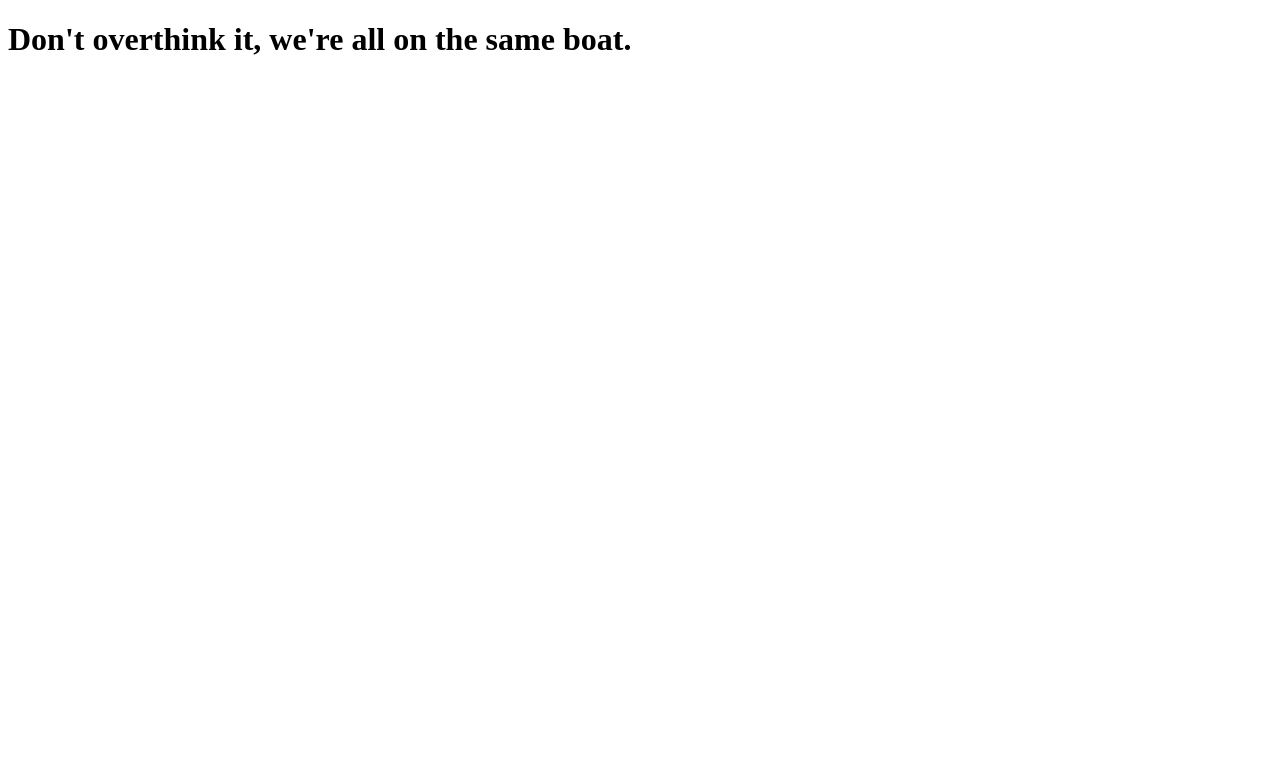
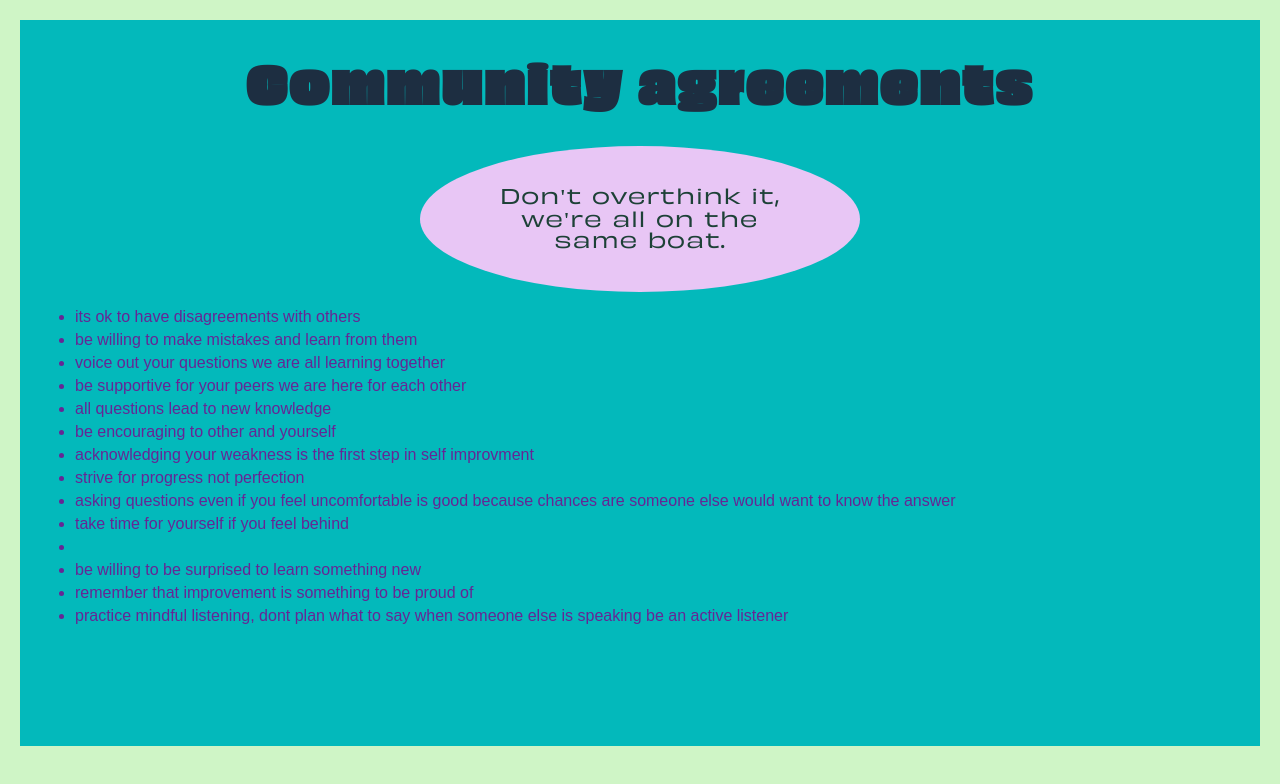
Before and after one commit to aljaf966/aljaf966.github.io, a plain HTML site: page dont-overthink-it/we-are-all/on-the-same-boat/index.html in a window 1280 px wide. Drawn offline with Linux system fonts and the light colour scheme; a web font is replaced by a local one.

Commit message:
assignment 2 lab

```diff
--- a/dont-overthink-it/we-are-all/on-the-same-boat/index.html
+++ b/dont-overthink-it/we-are-all/on-the-same-boat/index.html
@@ -2,9 +2,35 @@
 <html lang="en" dir="ltr">
   <head>
     <meta charset="utf-8">
-    <title></title>
+    <title>Community Agreements</title>
+    <link rel="stylesheet" href="styles.css"
+    <link rel="preconnect" href="https://fonts.gstatic.com">
+<link href="https://fonts.googleapis.com/css2?family=Lexend+Mega&display=swap" rel="stylesheet">
   </head>
   <body>
-    <h1>Don't overthink it, we're all on the same boat.</h1>
+    <H1> Community agreements </h1>
+      <div class="myca">
+    <h2>Don't overthink it, we're all on the same boat.</h2>
+  </div>
+    <ul>
+      <li> <a href="https://zhouq743.github.io/its-ok/to-have/disagreement/with-others/index.html">its ok to have disagreements with others </a> </li>
+      <li> <a href="https://yeongju669.github.io./be-willing/to-make-mistakes/and-learn/from-them/index.html"> be willing to make mistakes and learn from them </a> </li>
+      <li> <a href="https://chanj290.github.io/voice-out/your-questions/we-are-all/learning-together/index.html"> voice out your questions we are all learning together </a> </li>
+      <li> <a href="https://huanz967.github.io/be-supportive/for-your-peers/we-are-here/for-each-other/ "> be supportive for your peers we are here for each other </a> </li>
+      <li> <a href="https://ashleylfletch.github.io/lab-2021/all-questions/lead-to/new-knowledge/
+ "> all questions lead to new knowledge </a> </li>
+ <li> <a href="https://malog275.github.io/be-encouraging/to-others/and-yourself/index.html"> be encouraging to other and yourself </a> </li>
+ <li> <a href="https://mlim-cpu.github.io/acknowledging-your-weaknesses/is-the-first-step/in-self%20improvement/index.html"> acknowledging your weakness is the first step in self improvment </a> </li>
+ <li> <a href="https://community-uidelines.glitch.me/"> strive for progress not perfection </a> </li>
+ <li> <a href="https://ghadalkhaz.github.io/alkhg752.github.io/asking-questions/even-if-you-feel-uncomfortable/is-good/because-chances-are/someone-else-would-want-to-know-the-answer/index.html"> asking questions even if you feel uncomfortable is good because chances are someone else would want to know the answer </a> </li>
+ <li> <a href="https://lislsomeli0922.github.io/take-time/for-yourself/if-you/feel-behind/index.html"> take time for yourself if you feel behind </a> <li>
+     <li> <a href="https://trevr473.github.io/be-willing-to/be-surprised/to-learn/something-new/index.html"> be willing to be surprised to learn something new </a> </li>
+     <li> <a href="https://orilacau.github.io/remember-that-improvement/is-something-to/be-proud-of/comguide.html"> remember that improvement is something to be proud of </a> </li>
+     <li> <a href="https://miagilling.github.io/community-agreement/practice-mindful-listening/dont-plan-what-to-say/when-someone-else-is-speaking/be-an-active-listener/index.html"> practice mindful listening, dont plan what to say when someone else is speaking be an active listener </a> </li>
+     <br>
+      <br>
+       <br>
+        <br>
+         <br>
   </body>
 </html>
--- /dev/null
+++ b/dont-overthink-it/we-are-all/on-the-same-boat/styles.css
@@ -0,0 +1,116 @@
+
+
+html {
+  display: block;
+  margin: 10px;
+  background-color:#CFF5C6;
+}
+
+
+@font-face {
+    font-family: 'obviously_demosuper';
+    src: url('fonts/obviouslydemo-super-webfont.woff2') format('woff2'),
+         url('fonts/obviouslydemo-super-webfont.woff') format('woff');
+    font-weight: normal;
+    font-style: normal;
+
+}
+
+
+
+
+@font-face {
+    font-family: 'obviously_demowide';
+    src: url('fonts/obviouslydemo-wide-webfont.woff2') format('woff2'),
+         url('fonts/obviouslydemo-wide-webfont.woff') format('woff');
+    font-weight: normal;
+    font-style: normal;
+
+}
+
+
+
+
+@font-face {
+    font-family: 'obviously_demowide';
+    src: url('fonts/obviouslydemo-wide-webfont.woff2') format('woff2'),
+         url('fonts/obviouslydemo-wide-webfont.woff') format('woff');
+    font-weight: normal;
+    font-style: normal;
+
+}
+
+
+
+
+@font-face {
+    font-family: 'obviously_demosuper';
+    src: url('fonts/obviouslydemo-super-webfont.woff2') format('woff2'),
+         url('fonts/obviouslydemo-super-webfont.woff') format('woff');
+    font-weight: normal;
+    font-style: normal;
+
+}
+
+body {
+  display: block;
+  margin: 10px;
+  padding: 10px;
+background-color: #03B9BB;
+}
+
+h1 {
+  text-align: center;
+  font-size: 50px;
+letter-spacing: 2px;
+  font-family: 'obviously_demosuper';
+  font-stretch: semi-expanded;
+  color: #1D2E41;
+    letter-spacing: 3px;
+
+}
+
+
+h2 {
+  font-family: 'obviously_demowide';
+  text-align: center;
+  font-size: 20px;
+  font-stretch: condensed;
+  color: #1D4137;
+  display: block;
+  margin-top: 1em;
+  margin-bottom: 1em;
+  margin-left: 40px;
+  margin-right: 40px;
+    letter-spacing: 1px;
+}
+
+.myca {
+  background-color: #E8C6F5;
+      width: 400px;
+      padding: 20px;
+border-radius: 60%;
+      margin: 10px;
+      display: block;
+      margin-left: auto;
+      margin-right: auto;
+}
+
+li {
+margin: 4px
+font-family: 'Lexend Mega', sans-serif;
+margin: 5px;
+  color: #662695;
+}
+
+a {
+  text-decoration: none;
+  font-family: 'Lexend Mega', sans-serif;
+  color: #662695;
+}
+
+a:hover {
+  color: #FEC0FE;
+
+
+}
```
Also changed, not shown: index.html (+1 -0 lines), dont-overthink-it/we-are-all/on-the-same-boat/fonts/ObviouslyDemo-Super.otf (added), dont-overthink-it/we-are-all/on-the-same-boat/fonts/ObviouslyDemo-Wide.otf (added), dont-overthink-it/we-are-all/on-the-same-boat/fonts/obviouslydemo-super-webfont.woff (added), dont-overthink-it/we-are-all/on-the-same-boat/fonts/obviouslydemo-super-webfont.woff2 (added), dont-overthink-it/we-are-all/on-the-same-boat/fonts/obviouslydemo-wide-webfont.woff (added), dont-overthink-it/we-are-all/on-the-same-boat/fonts/obviouslydemo-wide-webfont.woff2 (added), 4 other files.
